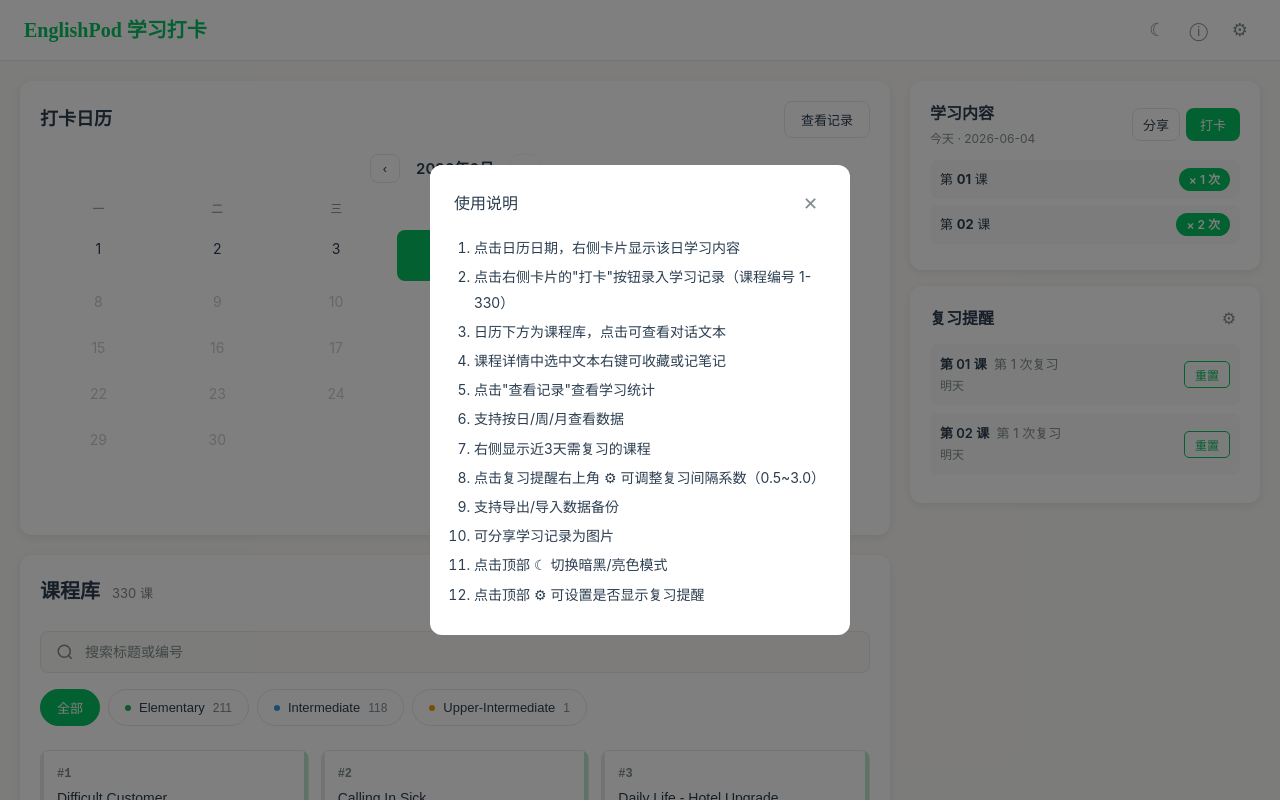
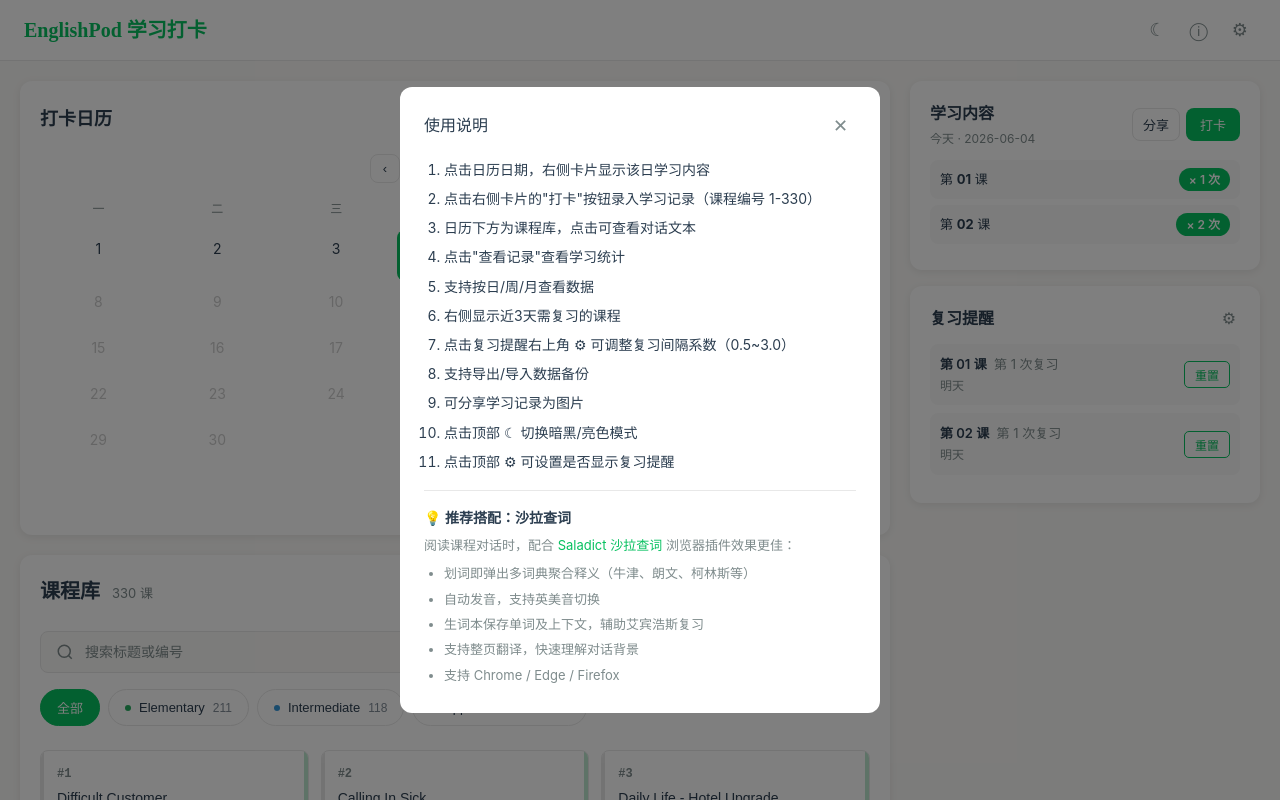
Before and after one commit to SoBrilliantGUN/EnglishRecorder, a React (Vite) app in the folder app/: page / in a window 1280 px wide. Both pictures are taken after a click on the button "使用说明". Shown: the top 800 px of the page. Built offline with nearby package versions, Linux system fonts and the light colour scheme.

Commit message:
feat: 优化使用说明，添加沙拉查词推荐

```diff
--- a/app/src/components/InfoModal/index.module.scss
+++ b/app/src/components/InfoModal/index.module.scss
@@ -36,3 +36,45 @@
     margin-bottom: 4px;
   }
 }
+
+.divider {
+  margin: 16px 0;
+  border: none;
+  border-top: 1px solid var(--color-border);
+}
+
+.tipSection {
+  font-size: var(--font-size-sm);
+  color: var(--color-text-secondary);
+}
+
+.tipTitle {
+  font-size: var(--font-size-base);
+  font-weight: 600;
+  color: var(--color-text);
+  margin-bottom: 6px;
+}
+
+.tipDesc {
+  margin: 0 0 6px;
+  line-height: 1.6;
+}
+
+.tipLink {
+  color: var(--color-primary);
+  text-decoration: none;
+
+  &:hover {
+    text-decoration: underline;
+  }
+}
+
+.tipList {
+  margin: 0;
+  padding-left: 20px;
+  line-height: 1.8;
+
+  li {
+    margin-bottom: 2px;
+  }
+}
--- a/app/src/components/InfoModal/index.tsx
+++ b/app/src/components/InfoModal/index.tsx
@@ -12,7 +12,7 @@ interface InfoModalProps {
 export default function InfoModal({ onClose }: InfoModalProps) {
   return (
     <div className="modal-overlay" onClick={e => e.target === e.currentTarget && onClose()}>
-      <div className="modal-content" style={{ maxWidth: 420 }}>
+      <div className="modal-content" style={{ maxWidth: 480 }}>
         <div className={styles.infoHeader}>
           <span className={styles.infoTitle}>使用说明</span>
           <button className={styles.closeBtn} onClick={onClose}>✕</button>
@@ -22,7 +22,6 @@ export default function InfoModal({ onClose }: InfoModalProps) {
           <li>点击日历日期，右侧卡片显示该日学习内容</li>
           <li>点击右侧卡片的"打卡"按钮录入学习记录（课程编号 1-{MAX_LESSON}）</li>
           <li>日历下方为课程库，点击可查看对话文本</li>
-          <li>课程详情中选中文本右键可收藏或记笔记</li>
           <li>点击"查看记录"查看学习统计</li>
           <li>支持按日/周/月查看数据</li>
           <li>右侧显示近3天需复习的课程</li>
@@ -32,6 +31,31 @@ export default function InfoModal({ onClose }: InfoModalProps) {
           <li>点击顶部 ☾ 切换暗黑/亮色模式</li>
           <li>点击顶部 ⚙ 可设置是否显示复习提醒</li>
         </ol>
+
+        <div className={styles.divider} />
+
+        <div className={styles.tipSection}>
+          <div className={styles.tipTitle}>💡 推荐搭配：沙拉查词</div>
+          <p className={styles.tipDesc}>
+            阅读课程对话时，配合{' '}
+            <a
+              href="https://saladict.crimx.com"
+              target="_blank"
+              rel="noopener noreferrer"
+              className={styles.tipLink}
+            >
+              Saladict 沙拉查词
+            </a>
+            {' '}浏览器插件效果更佳：
+          </p>
+          <ul className={styles.tipList}>
+            <li>划词即弹出多词典聚合释义（牛津、朗文、柯林斯等）</li>
+            <li>自动发音，支持英美音切换</li>
+            <li>生词本保存单词及上下文，辅助艾宾浩斯复习</li>
+            <li>支持整页翻译，快速理解对话背景</li>
+            <li>支持 Chrome / Edge / Firefox</li>
+          </ul>
+        </div>
       </div>
     </div>
   );
```
Also changed, not shown: 1 other file (tests, documents, lock files or other folders).
